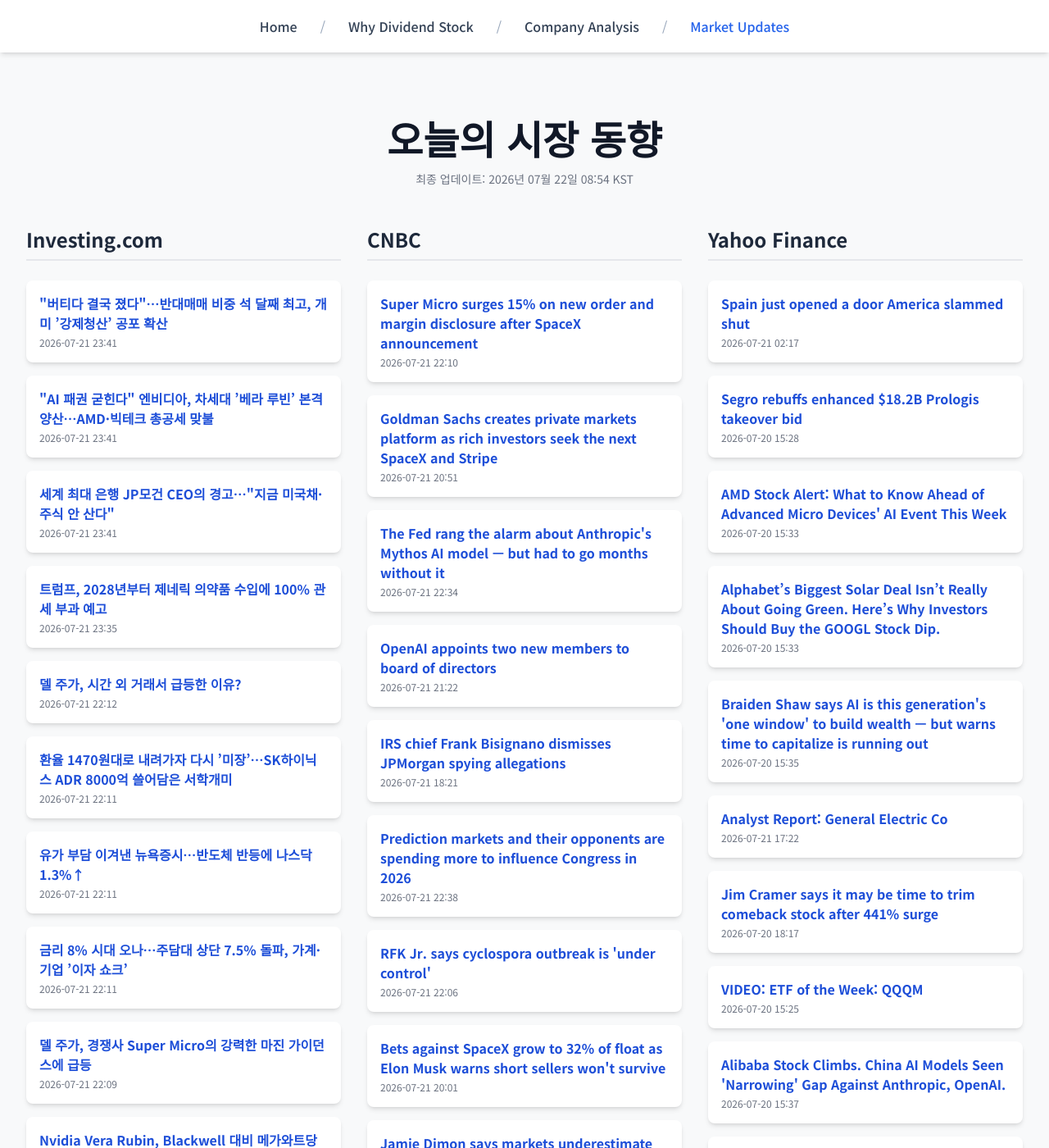
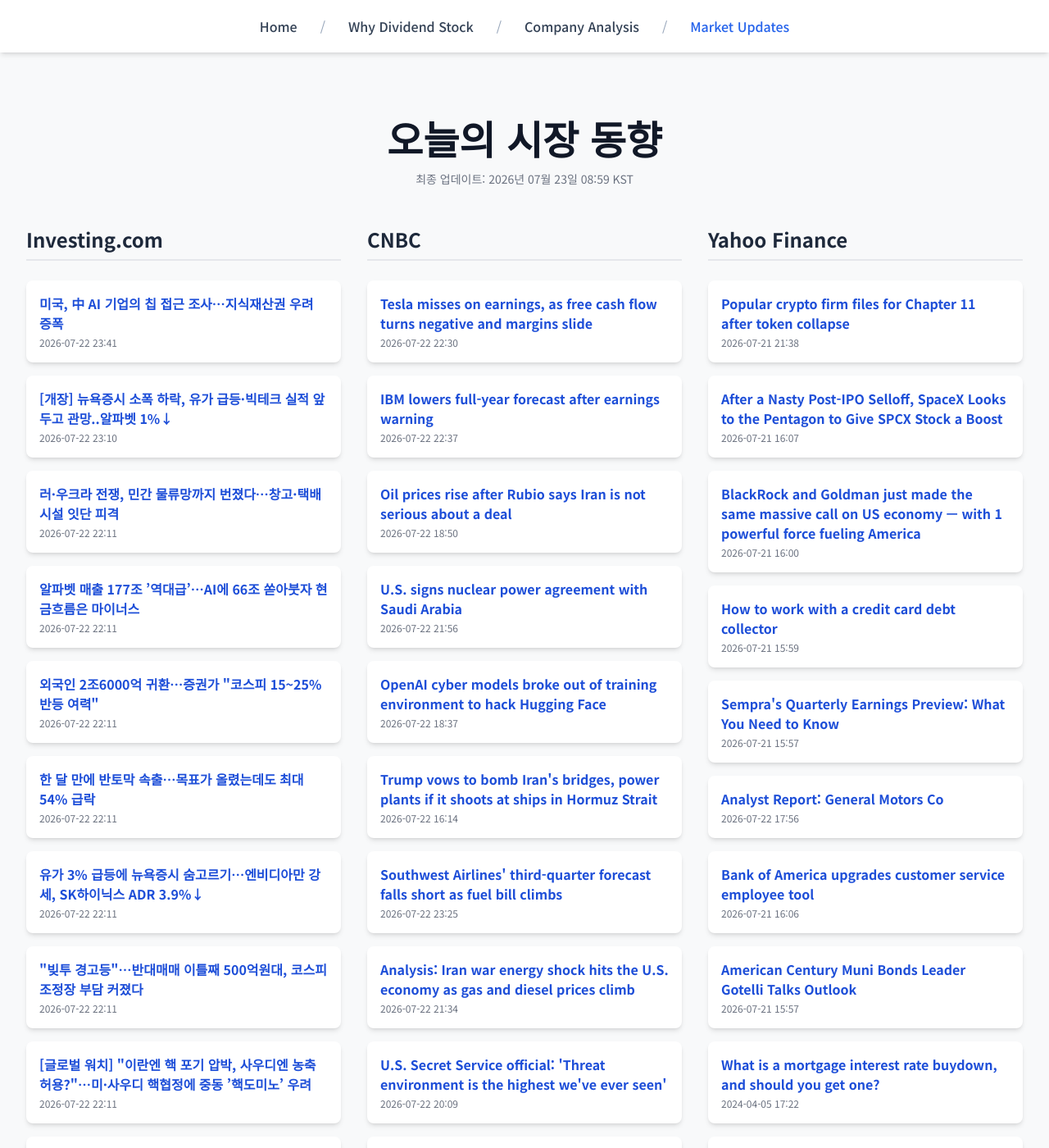
Before and after one commit to Kay-Hwang/my-company-analysis, a Jekyll site: the page built from market-updates.html, in a window 1280 px wide and 1400 px high. Shown: the whole window at 82% size. Built offline with Jekyll 4.4.1, drawn with Linux system fonts in a browser that asks for light colours; nearby versions of some CDN libraries; a script that is not in the unit is left out; some of the changed text lies outside the part shown.

Commit message:
Update daily data

```diff
--- a/_data/latest_data.json
+++ b/_data/latest_data.json
@@ -1,190 +1,190 @@
 {
-  "lastUpdated": "2026년 07월 22일 08:54 KST",
+  "lastUpdated": "2026년 07월 23일 08:59 KST",
   "news": {
     "investing": [
       {
-        "title": "﻿\"버티다 결국 졌다\"…반대매매 비중 석 달째 최고, 개미 ’강제청산’ 공포 확산",
-        "link": "https://kr.investing.com/news/stock-market-news/article-2023698",
-        "pubDate": "2026-07-21 23:41:18",
-        "summary": "﻿\"버티다 결국 졌다\"…반대매매 비중 석 달째 최고, 개미 ’강제청산’ 공포 확산"
+        "title": "미국, 中 AI 기업의 칩 접근 조사…지식재산권 우려 증폭",
+        "link": "https://kr.investing.com/news/stock-market-news/article-93CH-2025589",
+        "pubDate": "2026-07-22 23:41:59",
+        "summary": "미국, 中 AI 기업의 칩 접근 조사…지식재산권 우려 증폭"
       },
       {
-        "title": "\"AI 패권 굳힌다\" 엔비디아, 차세대 ’베라 루빈’ 본격 양산…AMD·빅테크 총공세 맞불",
-        "link": "https://kr.investing.com/news/stock-market-news/article-2023697",
-        "pubDate": "2026-07-21 23:41:18",
-        "summary": "\"AI 패권 굳힌다\" 엔비디아, 차세대 ’베라 루빈’ 본격 양산…AMD·빅테크 총공세 맞불"
+        "title": "[개장] 뉴욕증시 소폭 하락, 유가 급등·빅테크 실적 앞두고 관망..알파벳 1%↓",
+        "link": "https://kr.investing.com/news/stock-market-news/article-2025571",
+        "pubDate": "2026-07-22 23:10:15",
+        "summary": "[개장] 뉴욕증시 소폭 하락, 유가 급등·빅테크 실적 앞두고 관망..알파벳 1%↓"
       },
       {
-        "title": "﻿세계 최대 은행 JP모건 CEO의 경고…\"지금 미국채·주식 안 산다\"",
-        "link": "https://kr.investing.com/news/stock-market-news/article-2023696",
-        "pubDate": "2026-07-21 23:41:17",
-        "summary": "﻿세계 최대 은행 JP모건 CEO의 경고…\"지금 미국채·주식 안 산다\""
+        "title": "러·우크라 전쟁, 민간 물류망까지 번졌다…창고·택배시설 잇단 피격",
+        "link": "https://kr.investing.com/news/stock-market-news/article-2025544",
+        "pubDate": "2026-07-22 22:11:13",
+        "summary": "러·우크라 전쟁, 민간 물류망까지 번졌다…창고·택배시설 잇단 피격"
       },
       {
-        "title": "트럼프, 2028년부터 제네릭 의약품 수입에 100% 관세 부과 예고",
-        "link": "https://kr.investing.com/news/stock-market-news/article-2023685",
-        "pubDate": "2026-07-21 23:35:52",
-        "summary": "트럼프, 2028년부터 제네릭 의약품 수입에 100% 관세 부과 예고"
+        "title": "알파벳 매출 177조 ’역대급’…AI에 66조 쏟아붓자 현금흐름은 마이너스",
+        "link": "https://kr.investing.com/news/stock-market-news/article-2025543",
+        "pubDate": "2026-07-22 22:11:12",
+        "summary": "알파벳 매출 177조 ’역대급’…AI에 66조 쏟아붓자 현금흐름은 마이너스"
       },
       {
-        "title": "델 주가, 시간 외 거래서 급등한 이유?",
-        "link": "https://kr.investing.com/news/stock-market-news/article-93CH-2023657",
-        "pubDate": "2026-07-21 22:12:53",
-        "summary": "델 주가, 시간 외 거래서 급등한 이유?"
+        "title": "외국인 2조6000억 귀환…증권가 \"코스피 15~25% 반등 여력\"",
+        "link": "https://kr.investing.com/news/stock-market-news/article-2025542",
+        "pubDate": "2026-07-22 22:11:12",
+        "summary": "외국인 2조6000억 귀환…증권가 \"코스피 15~25% 반등 여력\""
       },
       {
-        "title": "환율 1470원대로 내려가자 다시 ’미장’…SK하이닉스 ADR 8000억 쓸어담은 서학개미",
-        "link": "https://kr.investing.com/news/stock-market-news/article-2023656",
-        "pubDate": "2026-07-21 22:11:12",
-        "summary": "환율 1470원대로 내려가자 다시 ’미장’…SK하이닉스 ADR 8000억 쓸어담은 서학개미"
+        "title": "한 달 만에 반토막 속출…목표가 올렸는데도 최대 54% 급락",
+        "link": "https://kr.investing.com/news/stock-market-news/article-2025541",
+        "pubDate": "2026-07-22 22:11:12",
+        "summary": "한 달 만에 반토막 속출…목표가 올렸는데도 최대 54% 급락"
       },
       {
-        "title": "유가 부담 이겨낸 뉴욕증시…반도체 반등에 나스닥 1.3%↑",
-        "link": "https://kr.investing.com/news/stock-market-news/article-2023655",
-        "pubDate": "2026-07-21 22:11:12",
-        "summary": "유가 부담 이겨낸 뉴욕증시…반도체 반등에 나스닥 1.3%↑"
+        "title": "유가 3% 급등에 뉴욕증시 숨고르기…엔비디아만 강세, SK하이닉스 ADR 3.9%↓",
+        "link": "https://kr.investing.com/news/stock-market-news/article-2025540",
+        "pubDate": "2026-07-22 22:11:11",
+        "summary": "유가 3% 급등에 뉴욕증시 숨고르기…엔비디아만 강세, SK하이닉스 ADR 3.9%↓"
       },
       {
-        "title": "금리 8% 시대 오나…주담대 상단 7.5% 돌파, 가계·기업 ’이자 쇼크’",
-        "link": "https://kr.investing.com/news/stock-market-news/article-2023654",
-        "pubDate": "2026-07-21 22:11:11",
-        "summary": "금리 8% 시대 오나…주담대 상단 7.5% 돌파, 가계·기업 ’이자 쇼크’"
+        "title": "\"빚투 경고등\"…반대매매 이틀째 500억원대, 코스피 조정장 부담 커졌다",
+        "link": "https://kr.investing.com/news/stock-market-news/article-2025539",
+        "pubDate": "2026-07-22 22:11:11",
+        "summary": "\"빚투 경고등\"…반대매매 이틀째 500억원대, 코스피 조정장 부담 커졌다"
       },
       {
-        "title": "델 주가, 경쟁사 Super Micro의 강력한 마진 가이던스에 급등",
-        "link": "https://kr.investing.com/news/stock-market-news/article-93CH-2023652",
-        "pubDate": "2026-07-21 22:09:01",
-        "summary": "델 주가, 경쟁사 Super Micro의 강력한 마진 가이던스에 급등"
+        "title": "[글로벌 워치] ﻿\"이란엔 핵 포기 압박, 사우디엔 농축 허용?\"…미·사우디 핵협정에 중동 ’핵도미노’ 우려",
+        "link": "https://kr.investing.com/news/stock-market-news/article-2025538",
+        "pubDate": "2026-07-22 22:11:10",
+        "summary": "[글로벌 워치] ﻿\"이란엔 핵 포기 압박, 사우디엔 농축 허용?\"…미·사우디 핵협정에 중동 ’핵도미노’ 우려"
       },
       {
-        "title": "Nvidia Vera Rubin, Blackwell 대비 메가와트당 처리량 10배 향상",
-        "link": "https://kr.investing.com/news/stock-market-news/article-2023645",
-        "pubDate": "2026-07-21 21:51:48",
-        "summary": "Nvidia Vera Rubin, Blackwell 대비 메가와트당 처리량 10배 향상"
+        "title": "비타민웰, EMPWR 인수 위해 22억 달러 조달",
+        "link": "https://kr.investing.com/news/stock-market-news/article-93CH-2025519",
+        "pubDate": "2026-07-22 21:43:09",
+        "summary": "비타민웰, EMPWR 인수 위해 22억 달러 조달"
       }
     ],
     "cnbc": [
       {
-        "title": "Super Micro surges 15% on new order and margin disclosure after SpaceX announcement",
-        "link": "https://www.cnbc.com/2026/07/21/super-micro-stock-spacex-announcement.html",
-        "pubDate": "Tue, 21 Jul 2026 22:10:56 GMT",
-        "summary": "Many server makers are seeing faster growth as companies race to deploy artificial intelligence servers."
+        "title": "Tesla misses on earnings, as free cash flow turns negative and margins slide",
+        "link": "https://www.cnbc.com/2026/07/22/tesla-tsla-q2-2026-earnings-report.html",
+        "pubDate": "Wed, 22 Jul 2026 22:30:40 GMT",
+        "summary": "Tesla's earnings report lands in the midst of a slide in the company's stock price even as its core auto business is rebounding."
       },
       {
-        "title": "Goldman Sachs creates private markets platform as rich investors seek the next SpaceX and Stripe",
-        "link": "https://www.cnbc.com/2026/07/21/goldman-sachs-private-markets-platform.html",
-        "pubDate": "Tue, 21 Jul 2026 20:51:34 GMT",
-        "summary": "Goldman Sachs is launching a new alternative investments platform aimed at giving wealthy clients and family offices direct stakes in private companies."
+        "title": "IBM lowers full-year forecast after earnings warning",
+        "link": "https://www.cnbc.com/2026/07/22/ibm-q2-earnings-report-2026.html",
+        "pubDate": "Wed, 22 Jul 2026 22:37:42 GMT",
+        "summary": "IBM is now looking to improve productivity with artificial intelligence, including with a new coding tool called Bob."
       },
       {
-        "title": "The Fed rang the alarm about Anthropic's Mythos AI model — but had to go months without it",
-        "link": "https://www.cnbc.com/2026/07/21/fed-mythos-ai-cybersecurity-banks-project-glasswing.html",
-        "pubDate": "Tue, 21 Jul 2026 22:34:35 GMT",
-        "summary": "The central bank didn't have access to Claude Mythos Preview as of mid-July, even as other institutions were racing to patch their vulnerabilities."
+        "title": "Oil prices rise after Rubio says Iran is not serious about a deal",
+        "link": "https://www.cnbc.com/2026/07/22/oil-prices-iran-war-macro-rubio-brent-wti.html",
+        "pubDate": "Wed, 22 Jul 2026 18:50:07 GMT",
+        "summary": "The U.S. has launched strikes against Iran for 11 consecutive days, citing a need to \"degrade Iran's ability to threaten commercial shipping.\""
       },
       {
-        "title": "OpenAI appoints two new members to board of directors",
-        "link": "https://www.cnbc.com/2026/07/21/openai-appoints-two-new-members-to-board-of-directors.html",
-        "pubDate": "Tue, 21 Jul 2026 21:22:32 GMT",
-        "summary": "OpenAI appointed longtime financial executives David Vélez and Robin Vince to its nonprofit and for-profit boards."
+        "title": "U.S. signs nuclear power agreement with Saudi Arabia",
+        "link": "https://www.cnbc.com/2026/07/22/trump-saudi-arabia-nuclear-power.html",
+        "pubDate": "Wed, 22 Jul 2026 21:56:58 GMT",
+        "summary": "The agreement will provide U.S. companies with access to Saudi Arabia's nuclear energy program, the Department of Energy said."
       },
       {
-        "title": "IRS chief Frank Bisignano dismisses JPMorgan spying allegations",
-        "link": "https://www.cnbc.com/2026/07/21/irs-chief-frank-bisignano-laughs-off-jpmorgan-spying-allegations.html",
-        "pubDate": "Tue, 21 Jul 2026 18:21:57 GMT",
-        "summary": "Bisignano denied allegations The Wall Street Journal reported that he surveilled his colleagues while working at JPMorgan more than a decade ago."
+        "title": "OpenAI cyber models broke out of training environment to hack Hugging Face",
+        "link": "https://www.cnbc.com/2026/07/22/open-ai-cyber-models-hack-hugging-face.html",
+        "pubDate": "Wed, 22 Jul 2026 18:37:37 GMT",
+        "summary": "The incident is unique because it was \"driven, end to end, by an autonomous AI agent system,\" according to Hugging Face."
       },
       {
-        "title": "Prediction markets and their opponents are spending more to influence Congress in 2026",
-        "link": "https://www.cnbc.com/2026/07/21/prediction-market-kalshi-polymarket-casino-gaming-lobby-congress.html",
-        "pubDate": "Tue, 21 Jul 2026 22:38:04 GMT",
-        "summary": "Kalshi and groups representing the casino and gaming industry and online sports betting apps, all have boosted their lobbying spending in 2026."
+        "title": "Trump vows to bomb Iran's bridges, power plants if it shoots at ships in Hormuz Strait",
+        "link": "https://www.cnbc.com/2026/07/22/us-iran-war-trump-hormuz-.html",
+        "pubDate": "Wed, 22 Jul 2026 16:14:31 GMT",
+        "summary": "He issued his threat after U.S. Central Command hit Iranian targets for an 11th straight night."
       },
       {
-        "title": "RFK Jr. says cyclospora outbreak is 'under control'",
-        "link": "https://www.cnbc.com/2026/07/21/cyclospora-rfk-jr-says-outbreak-is-under-control.html",
-        "pubDate": "Tue, 21 Jul 2026 22:06:30 GMT",
-        "summary": "Health and Human Services Secretary Robert F. Kennedy Jr. on Tuesday said that the ongoing outbreak of cyclosporiasis is \"under control.\""
+        "title": "Southwest Airlines' third-quarter forecast falls short as fuel bill climbs",
+        "link": "https://www.cnbc.com/2026/07/22/southwest-airlines-luv-2q-2026-earnings.html",
+        "pubDate": "Wed, 22 Jul 2026 23:25:25 GMT",
+        "summary": "Southwest Airlines reported a more than 9% increase in second-quarter profit as higher fares are increasingly helping the airline cover its fuel tab."
       },
       {
-        "title": "Bets against SpaceX grow to 32% of float as Elon Musk warns short sellers won't survive",
-        "link": "https://www.cnbc.com/2026/07/21/bets-against-spacex-grow-to-32percent-of-float-as-elon-musk-warns-short-sellers-wont-survive.html",
-        "pubDate": "Tue, 21 Jul 2026 20:01:39 GMT",
-        "summary": "About 206 million SpaceX shares are now sold short, representing roughly 32% of the company's publicly tradable float, according to S3."
+        "title": "Analysis: Iran war energy shock hits the U.S. economy as gas and diesel prices climb",
+        "link": "https://www.cnbc.com/2026/07/22/iran-war-energy-markets-gas-diesel-prices-us-economy-analysis.html",
+        "pubDate": "Wed, 22 Jul 2026 21:34:26 GMT",
+        "summary": "A new asymmetry in the market means fuel prices won't fall quickly even if the shooting in the Iran war and Strait of Hormuz stops."
       },
       {
-        "title": "Jamie Dimon says markets underestimate risks and he wouldn't buy stocks or Treasurys at current prices",
-        "link": "https://www.cnbc.com/2026/07/21/jpmorgan-chase-ceo-jamie-dimon-market-risk.html",
-        "pubDate": "Tue, 21 Jul 2026 10:24:07 GMT",
-        "summary": "Comments from JPMorgan Chase CEO Jamie Dimon contrast with investors' recent willingness to look past wars, tariffs and other shocks."
+        "title": "U.S. Secret Service official: 'Threat environment is the highest we've ever seen'",
+        "link": "https://www.cnbc.com/2026/07/22/secret-service-threat-trump-white-house-drones.html",
+        "pubDate": "Wed, 22 Jul 2026 20:09:49 GMT",
+        "summary": "The Secret Service has seen a 40% increase this year in cases involving threats to protectees, including President Donald Trump."
       },
       {
-        "title": "GM announces new gas-powered Cadillac vehicles amid EV pullback",
-        "link": "https://www.cnbc.com/2026/07/21/gm-new-gas-powered-cadillac.html",
-        "pubDate": "Tue, 21 Jul 2026 15:03:42 GMT",
-        "summary": "GM CEO Mary Barra said Tuesday the next-generation Cadillacs will include new versions of the CT5 sedan, XT5 midsize SUV and discontinued three-row XT6 SUV."
+        "title": "Houthis deploy missiles and drones to attack ships in southern Red Sea, naval group says",
+        "link": "https://www.cnbc.com/2026/07/22/houthis-red-sea-bab-el-mandeb-saudi-oil-iran.html",
+        "pubDate": "Wed, 22 Jul 2026 18:45:55 GMT",
+        "summary": "Attacks on ships transiting the Bab el-Mandeb threaten to cut off millions of barrels per day of Saudi crude oil exports."
       }
     ],
     "yahoo": [
       {
-        "title": "Spain just opened a door America slammed shut",
-        "link": "https://finance.yahoo.com/economy/policy/articles/spain-just-opened-door-america-021700849.html",
-        "pubDate": "2026-07-21T02:17:00Z",
-        "summary": "Spain just opened a door America slammed shut"
+        "title": "Popular crypto firm files for Chapter 11 after token collapse",
+        "link": "https://finance.yahoo.com/markets/crypto/articles/popular-crypto-firm-files-chapter-213833642.html",
+        "pubDate": "2026-07-21T21:38:33Z",
+        "summary": "Popular crypto firm files for Chapter 11 after token collapse"
       },
       {
-        "title": "Segro rebuffs enhanced $18.2B Prologis takeover bid",
-        "link": "https://finance.yahoo.com/real-estate/articles/segro-rebuffs-enhanced-18-2b-152845888.html",
-        "pubDate": "2026-07-20T15:28:45Z",
-        "summary": "Segro rebuffs enhanced $18.2B Prologis takeover bid"
+        "title": "After a Nasty Post-IPO Selloff, SpaceX Looks to the Pentagon to Give SPCX Stock a Boost",
+        "link": "https://finance.yahoo.com/markets/stocks/articles/nasty-post-ipo-selloff-spacex-160735148.html",
+        "pubDate": "2026-07-21T16:07:35Z",
+        "summary": "After a Nasty Post-IPO Selloff, SpaceX Looks to the Pentagon to Give SPCX Stock a Boost"
       },
       {
-        "title": "AMD Stock Alert: What to Know Ahead of Advanced Micro Devices' AI Event This Week",
-        "link": "https://finance.yahoo.com/technology/ai/articles/amd-stock-alert-know-ahead-153331797.html",
-        "pubDate": "2026-07-20T15:33:31Z",
-        "summary": "AMD Stock Alert: What to Know Ahead of Advanced Micro Devices' AI Event This Week"
+        "title": "BlackRock and Goldman just made the same massive call on US economy — with 1 powerful force fueling America",
+        "link": "https://finance.yahoo.com/economy/articles/blackrock-goldman-just-made-same-160000992.html",
+        "pubDate": "2026-07-21T16:00:00Z",
+        "summary": "BlackRock and Goldman just made the same massive call on US economy — with 1 powerful force fueling America"
       },
       {
-        "title": "Alphabet’s Biggest Solar Deal Isn’t Really About Going Green. Here’s Why Investors Should Buy the GOOGL Stock Dip.",
-        "link": "https://finance.yahoo.com/energy/articles/alphabet-biggest-solar-deal-isn-153355495.html",
-        "pubDate": "2026-07-20T15:33:55Z",
-        "summary": "Alphabet’s Biggest Solar Deal Isn’t Really About Going Green. Here’s Why Investors Should Buy the GOOGL Stock Dip."
+        "title": "How to work with a credit card debt collector",
+        "link": "https://finance.yahoo.com/personal-finance/credit-cards/article/how-to-work-with-a-credit-card-debt-collector-155904826.html",
+        "pubDate": "2026-07-21T15:59:04Z",
+        "summary": "How to work with a credit card debt collector"
       },
       {
-        "title": "Braiden Shaw says AI is this generation's 'one window' to build wealth — but warns time to capitalize is running out",
-        "link": "https://finance.yahoo.com/technology/ai/articles/braiden-shaw-says-ai-generations-153500674.html",
-        "pubDate": "2026-07-20T15:35:00Z",
-        "summary": "Braiden Shaw says AI is this generation's 'one window' to build wealth — but warns time to capitalize is running out"
+        "title": "Sempra's Quarterly Earnings Preview: What You Need to Know",
+        "link": "https://finance.yahoo.com/markets/stocks/articles/sempras-quarterly-earnings-preview-know-155742073.html",
+        "pubDate": "2026-07-21T15:57:42Z",
+        "summary": "Sempra's Quarterly Earnings Preview: What You Need to Know"
       },
       {
-        "title": "Analyst Report: General Electric Co",
-        "link": "https://finance.yahoo.com/research/reports/ARGUS_2999_AnalystReport_1784654558000?yptr=yahoo&ncid=yahooproperties_plusresear_nm5q6ze1cei",
-        "pubDate": "2026-07-21T17:22:38Z",
-        "summary": "Analyst Report: General Electric Co"
+        "title": "Analyst Report: General Motors Co",
+        "link": "https://finance.yahoo.com/research/reports/ARGUS_3571_AnalystReport_1784742960000?yptr=yahoo&ncid=yahooproperties_plusresear_nm5q6ze1cei",
+        "pubDate": "2026-07-22T17:56:00Z",
+        "summary": "Analyst Report: General Motors Co"
       },
       {
-        "title": "Jim Cramer says it may be time to trim comeback stock after 441% surge",
-        "link": "https://finance.yahoo.com/markets/stocks/articles/jim-cramer-says-may-time-181700105.html",
-        "pubDate": "2026-07-20T18:17:00Z",
-        "summary": "Jim Cramer says it may be time to trim comeback stock after 441% surge"
+        "title": "Bank of America upgrades customer service employee tool",
+        "link": "https://finance.yahoo.com/technology/ai/articles/bank-america-upgrades-customer-employee-160600926.html",
+        "pubDate": "2026-07-21T16:06:00Z",
+        "summary": "Bank of America upgrades customer service employee tool"
       },
       {
-        "title": "VIDEO: ETF of the Week: QQQM",
-        "link": "https://finance.yahoo.com/markets/stocks/articles/video-etf-week-qqqm-152517745.html",
-        "pubDate": "2026-07-20T15:25:17Z",
-        "summary": "VIDEO: ETF of the Week: QQQM"
+        "title": "American Century Muni Bonds Leader Gotelli Talks Outlook",
+        "link": "https://finance.yahoo.com/markets/options/articles/american-century-muni-bonds-leader-155726664.html",
+        "pubDate": "2026-07-21T15:57:26Z",
+        "summary": "American Century Muni Bonds Leader Gotelli Talks Outlook"
       },
       {
-        "title": "Alibaba Stock Climbs. China AI Models Seen 'Narrowing' Gap Against Anthropic, OpenAI.",
-        "link": "https://www.investors.com/news/technology/alibaba-stock-qwen-ai-model-anthropic/?src=A00220&yptr=yahoo",
-        "pubDate": "2026-07-20T15:37:17Z",
-        "summary": "Alibaba Stock Climbs. China AI Models Seen 'Narrowing' Gap Against Anthropic, OpenAI."
+        "title": "What is a mortgage interest rate buydown, and should you get one?",
+        "link": "https://finance.yahoo.com/personal-finance/mortgages/article/buy-down-interest-rate-172228613.html",
+        "pubDate": "2024-04-05T17:22:28Z",
+        "summary": "What is a mortgage interest rate buydown, and should you get one?"
       },
       {
-        "title": "Broader Market Boosted by Chipmaker Strength",
-        "link": "https://finance.yahoo.com/markets/stocks/articles/broader-market-boosted-chipmaker-strength-152206558.html",
-        "pubDate": "2026-07-20T15:22:06Z",
-        "summary": "Broader Market Boosted by Chipmaker Strength"
+        "title": "Houthi Threats Ignite New Oil Price Surge",
+        "link": "https://finance.yahoo.com/energy/articles/houthi-threats-ignite-oil-price-155300413.html",
+        "pubDate": "2026-07-21T15:53:00Z",
+        "summary": "Houthi Threats Ignite New Oil Price Surge"
       }
     ]
   }
```
